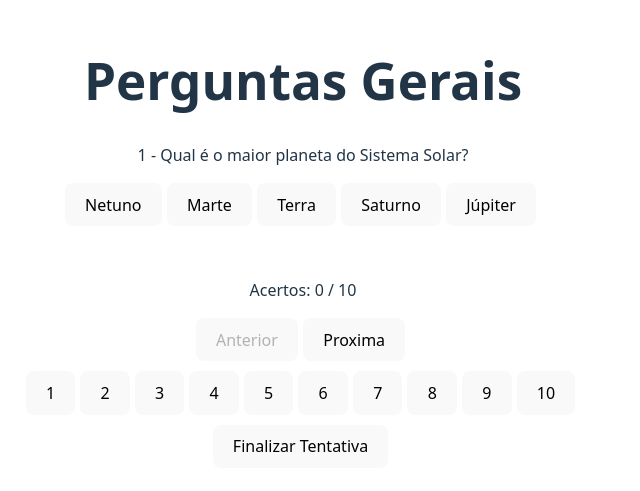
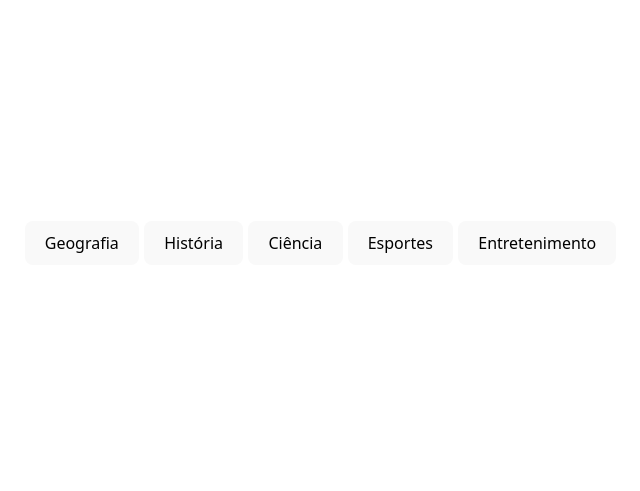
Before and after one commit to V-Albino/SegundoQuiz, a React (Vite) app: page /quiz in a window 1280 px wide. Shown: the part 157-648 px from the top of the page, without its empty margins (337-977 px from the left). Built offline with nearby package versions, Linux system fonts and the light colour scheme.

Commit message:
Novos temas de jogo

```diff
--- a/src/App.jsx
+++ b/src/App.jsx
@@ -3,13 +3,14 @@ import { createBrowserRouter, RouterProvider, Route, createRoutesFromElements }
 import Quiz from './components/Quiz';
 import ResultGame from './components/ResultGame';
 import Start from './components/Start'
+import Jogos from './components/Jogos';
 import { NotFound } from './components/NotFound';
 
 const router = createBrowserRouter(
   createRoutesFromElements(
     <>
       <Route path="/" element= {<Start />}/>
-      <Route path="/quiz" element= {<Quiz />}/>
+      <Route path="/quiz" element= {<Jogos />}/>
       <Route path="/quiz/:id" element= {<Quiz />}/>
       {/* <Route path="/resultado" element= {<ResultGame />}/> */}
       <Route path="*" element={<NotFound />} />
--- /dev/null
+++ b/src/components/Jogos.jsx
@@ -0,0 +1,18 @@
+import { Link } from 'react-router-dom';
+import questions from '../questions.json'
+
+export default function Jogos() {
+    return(
+        <nav className='jogos'>
+            <ul style={{display:'flex'}}>
+                {questions.map((q, id) => (
+                    <li key={id}>
+                        <Link to={`/quiz/${id}`}>
+                            <button>{q.theme}</button>
+                        </Link>
+                    </li>
+                ))}
+            </ul>
+        </nav>
+    );
+};
--- a/src/components/Quiz.jsx
+++ b/src/components/Quiz.jsx
@@ -1,26 +1,34 @@
 import { useState } from 'react'
 import questions from '../questions.json'
+import { useParams } from 'react-router-dom'
+
 
 export default function Quiz(){
-    const [currentQuestion, setCurrentQuestion] = useState(0)
-    const [options, setOptions] = useState(questions.map(q => randomiza(q.options)))
-    const [result, setResult] = useState(Array(questions.length).fill(""))
-    const [history, setHistory] = useState([])
-    const [score, setScore] = useState(0)
+
+  const {id} = useParams();
+  const temaIndex = Number(id);
+  const tema = questions[temaIndex];
+  const perguntas = tema.questions;
+
+  const [currentQuestion, setCurrentQuestion] = useState(0);
+  const [options, setOptions] = useState(perguntas.map(q => randomiza(q.options)));
+  const [result, setResult] = useState(Array(perguntas.length).fill(""));
+  const [history, setHistory] = useState([]);
+  const [score, setScore] = useState(0);
 
   function verifica(opt){
-    const resposta = [...result]
-    if(opt === questions[currentQuestion].options[0]){
-      resposta[currentQuestion] = "Resposta Correta"
-      setScore(score + 1)
+    const resposta = [...result];
+    if(opt === perguntas[currentQuestion].options[0]){
+      resposta[currentQuestion] = "Resposta Correta";
+      setScore(score + 1);
     }else{
-      resposta[currentQuestion] = "Resposta Errada"
+      resposta[currentQuestion] = "Resposta Errada";
     }
-    setResult(resposta)
+    setResult(resposta);
   }
 
   function randomiza(vet){
-    const arr = [...vet]
+    const arr = [...vet];
     for (let i = arr.length - 1; i > 0; i--) {
       const j = Math.floor(Math.random() * (i + 1));
       [arr[i], arr[j]] = [arr[j], arr[i]];
@@ -33,23 +41,23 @@ export default function Quiz(){
       answers: [...result],
       score: score
     };
-    const aux = [...history, attempt]
-    setHistory(aux)
-    setCurrentQuestion(0)
-    setResult(Array(questions.length).fill(""))
-    setOptions(questions.map(q => randomiza(q.options)))
-    setScore(0)
+    const aux = [...history, attempt];
+    setHistory(aux);
+    setCurrentQuestion(0);
+    setResult(Array(perguntas.length).fill(""));
+    setOptions(perguntas.map(q => randomiza(q.options)));
+    setScore(0);
   }
 
 return(
   <>
-    <h1>Perguntas Gerais</h1>
+    <h1>{tema.theme}</h1>
     <div className="">
       <p>
-        {currentQuestion + 1} - {questions[currentQuestion].question}
+        {currentQuestion + 1} - {perguntas[currentQuestion].question}
       </p>
       {options[currentQuestion].map((option, _) => (
-        <button key={option} onClick={() => verifica(option)} disabled = {result[currentQuestion] !== ""}>
+        <button key={option} onClick={() => verifica(option)} disabled={result[currentQuestion] !== ""}>
           {option}
         </button>
       ))}
@@ -61,18 +69,14 @@ return(
       </p>
     </div>
 
-    <p>Acertos: {score} / {questions.length}</p>
-    <button onClick={
-      () => setCurrentQuestion(currentQuestion - 1)} disabled={currentQuestion===0}>Anterior
-    </button>
-    <button onClick={
-      () => setCurrentQuestion(currentQuestion + 1)} disabled={currentQuestion===questions.length-1}>Proxima
-    </button>
+    <p>Acertos: {score} / {perguntas.length}</p>
+    <button onClick={() => setCurrentQuestion(currentQuestion - 1)} disabled={currentQuestion === 0}>Anterior</button>
+    <button onClick={() => setCurrentQuestion(currentQuestion + 1)} disabled={currentQuestion === perguntas.length - 1}>Proxima</button>
 
     <div style={{marginTop:"10px", marginBottom:"10px"}}>
-    {questions.map((_, index)=>(
+      {perguntas.map((_, index) => (
         <button key={index} onClick={() => setCurrentQuestion(index)}>
-        {index+1}
+          {index + 1}
         </button>
       ))}
     </div>
--- a/src/questions.json
+++ b/src/questions.json
@@ -1,52 +1,152 @@
 [
   {
-    "question": "Qual é o maior planeta do Sistema Solar?",
-    "options": ["Júpiter", "Terra", "Marte", "Saturno", "Netuno"],
+    "theme": "Geografia",
+    "questions": [
+      {
+        "question": "Qual é o maior país do mundo em território?",
+        "options": ["Rússia", "Canadá", "China", "Estados Unidos", "Brasil"],
         "answer": 0
       },
       {
-    "question": "Quem pintou a Mona Lisa?",
-    "options": ["Leonardo da Vinci", "Michelangelo", "Van Gogh", "Picasso", "Raphael"],
+        "question": "Qual é o maior oceano da Terra?",
+        "options": ["Oceano Pacífico", "Oceano Atlântico", "Oceano Índico", "Oceano Ártico", "Oceano Antártico"],
         "answer": 0
       },
       {
-    "question": "Em que continente fica o Egito?",
-    "options": ["África", "Ásia", "Europa", "América do Sul", "Oceania"],
+        "question": "Qual é a capital da Argentina?",
+        "options": ["Buenos Aires", "Santiago", "Montevidéu", "Lima", "Bogotá"],
         "answer": 0
       },
       {
-    "question": "Qual é o menor país do mundo?",
-    "options": ["Vaticano", "Mônaco", "San Marino", "Liechtenstein", "Malta"],
+        "question": "Em qual continente fica a Alemanha?",
+        "options": ["Europa", "Ásia", "África", "América", "Oceania"],
         "answer": 0
       },
       {
-    "question": "Quem foi o primeiro homem a pisar na Lua?",
-    "options": ["Neil Armstrong", "Aldrin", "Gagarin", "Shepard", "Collins"],
+        "question": "Qual é o maior deserto do mundo?",
+        "options": ["Antártida", "Saara", "Gobi", "Kalahari", "Atacama"],
+        "answer": 0
+      }
+    ]
+  },
+  {
+    "theme": "História",
+    "questions": [
+      {
+        "question": "Em que ano o Brasil foi descoberto?",
+        "options": ["1500", "1492", "1822", "1889", "1600"],
         "answer": 0
       },
       {
-    "question": "Qual é a capital do Canadá?",
-    "options": ["Ottawa", "Toronto", "Vancouver", "Montreal", "Quebec"],
+        "question": "Quem foi o primeiro imperador do Brasil?",
+        "options": ["Dom Pedro I", "Dom Pedro II", "Getúlio Vargas", "Tiradentes", "Juscelino Kubitschek"],
         "answer": 0
       },
       {
-    "question": "Em que ano ocorreu a Proclamação da República no Brasil?",
-    "options": ["1889", "1888", "1822", "1922", "1500"],
+        "question": "Qual evento marcou o início da Segunda Guerra Mundial?",
+        "options": ["Invasão da Polônia", "Ataque a Pearl Harbor", "Queda de Berlim", "Revolução Russa", "Guerra Fria"],
         "answer": 0
       },
       {
-    "question": "Qual elemento químico tem o símbolo O?",
-    "options": ["Oxigênio", "Ouro", "Ósmio", "Prata", "Hidrogênio"],
+        "question": "Quem foi Napoleão Bonaparte?",
+        "options": ["Líder militar francês", "Rei inglês", "Imperador romano", "Presidente dos EUA", "Filósofo grego"],
         "answer": 0
       },
       {
-    "question": "Qual desses animais é um mamífero?",
-    "options": ["Golfinho", "Crocodilo", "Pinguim", "Tubarão", "Galinha"],
+        "question": "Qual civilização construiu as pirâmides do Egito?",
+        "options": ["Egípcios", "Romanos", "Gregos", "Maias", "Incas"],
+        "answer": 0
+      }
+    ]
+  },
+  {
+    "theme": "Ciência",
+    "questions": [
+      {
+        "question": "Qual é o elemento químico mais abundante no universo?",
+        "options": ["Hidrogênio", "Oxigênio", "Carbono", "Nitrogênio", "Hélio"],
         "answer": 0
       },
       {
-    "question": "Quantos continentes existem na Terra?",
-    "options": ["7", "5", "6", "8", "9"],
+        "question": "Qual planeta é conhecido como planeta vermelho?",
+        "options": ["Marte", "Vênus", "Júpiter", "Saturno", "Mercúrio"],
+        "answer": 0
+      },
+      {
+        "question": "Qual é a unidade básica da vida?",
+        "options": ["Célula", "Átomo", "Molécula", "Tecido", "Órgão"],
+        "answer": 0
+      },
+      {
+        "question": "Qual gás é essencial para a respiração humana?",
+        "options": ["Oxigênio", "Hidrogênio", "Nitrogênio", "Gás carbônico", "Hélio"],
+        "answer": 0
+      },
+      {
+        "question": "Qual é a velocidade da luz?",
+        "options": ["300.000 km/s", "150.000 km/s", "1.000 km/s", "3.000 km/s", "30.000 km/s"],
         "answer": 0
       }
     ]
+  },
+  {
+    "theme": "Esportes",
+    "questions": [
+      {
+        "question": "Quantos jogadores tem um time de futebol em campo?",
+        "options": ["11", "10", "9", "12", "8"],
+        "answer": 0
+      },
+      {
+        "question": "Qual país ganhou a Copa do Mundo de 2002?",
+        "options": ["Brasil", "Alemanha", "França", "Argentina", "Itália"],
+        "answer": 0
+      },
+      {
+        "question": "Em qual esporte se usa uma raquete?",
+        "options": ["Tênis", "Futebol", "Basquete", "Vôlei", "Natação"],
+        "answer": 0
+      },
+      {
+        "question": "Quantos sets são necessários para vencer uma partida de tênis (melhor de 3)?",
+        "options": ["2", "1", "3", "4", "5"],
+        "answer": 0
+      },
+      {
+        "question": "Qual esporte usa uma cesta?",
+        "options": ["Basquete", "Futebol", "Tênis", "Rugby", "Handebol"],
+        "answer": 0
+      }
+    ]
+  },
+  {
+    "theme": "Entretenimento",
+    "questions": [
+      {
+        "question": "Qual empresa criou o Mickey Mouse?",
+        "options": ["Disney", "Pixar", "DreamWorks", "Warner", "Universal"],
+        "answer": 0
+      },
+      {
+        "question": "Qual é o nome do bruxo principal de Harry Potter?",
+        "options": ["Harry Potter", "Dumbledore", "Snape", "Voldemort", "Rony"],
+        "answer": 0
+      },
+      {
+        "question": "Qual filme tem o personagem Jack Sparrow?",
+        "options": ["Piratas do Caribe", "Titanic", "Avatar", "Matrix", "Gladiador"],
+        "answer": 0
+      },
+      {
+        "question": "Qual é o herói conhecido como Homem de Ferro?",
+        "options": ["Tony Stark", "Steve Rogers", "Bruce Wayne", "Clark Kent", "Peter Parker"],
+        "answer": 0
+      },
+      {
+        "question": "Qual série tem dragões e tronos?",
+        "options": ["Game of Thrones", "Breaking Bad", "Stranger Things", "The Witcher", "Lost"],
+        "answer": 0
+      }
+    ]
+  }
+]
```
Lines whose indentation alone changed are shown as unchanged.
